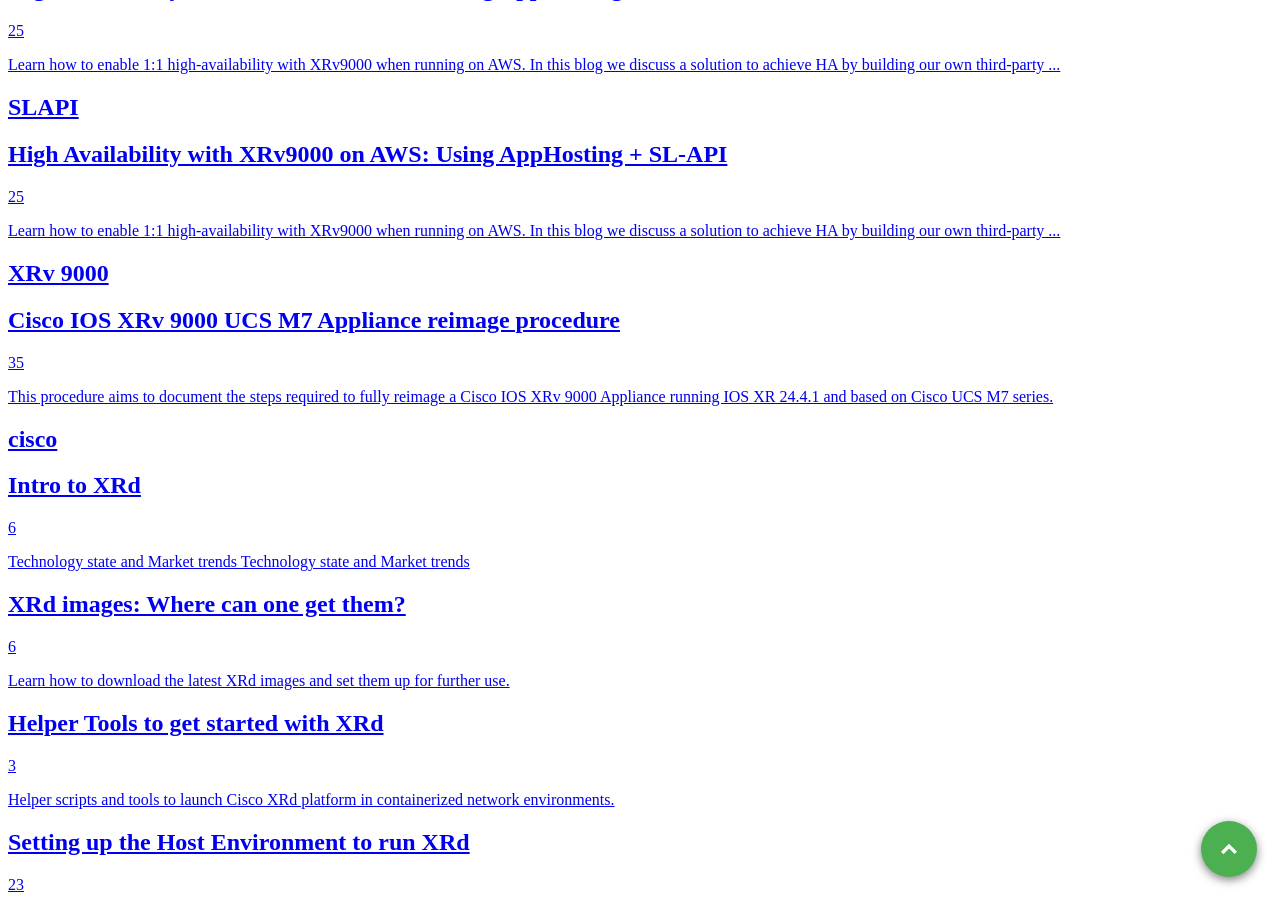
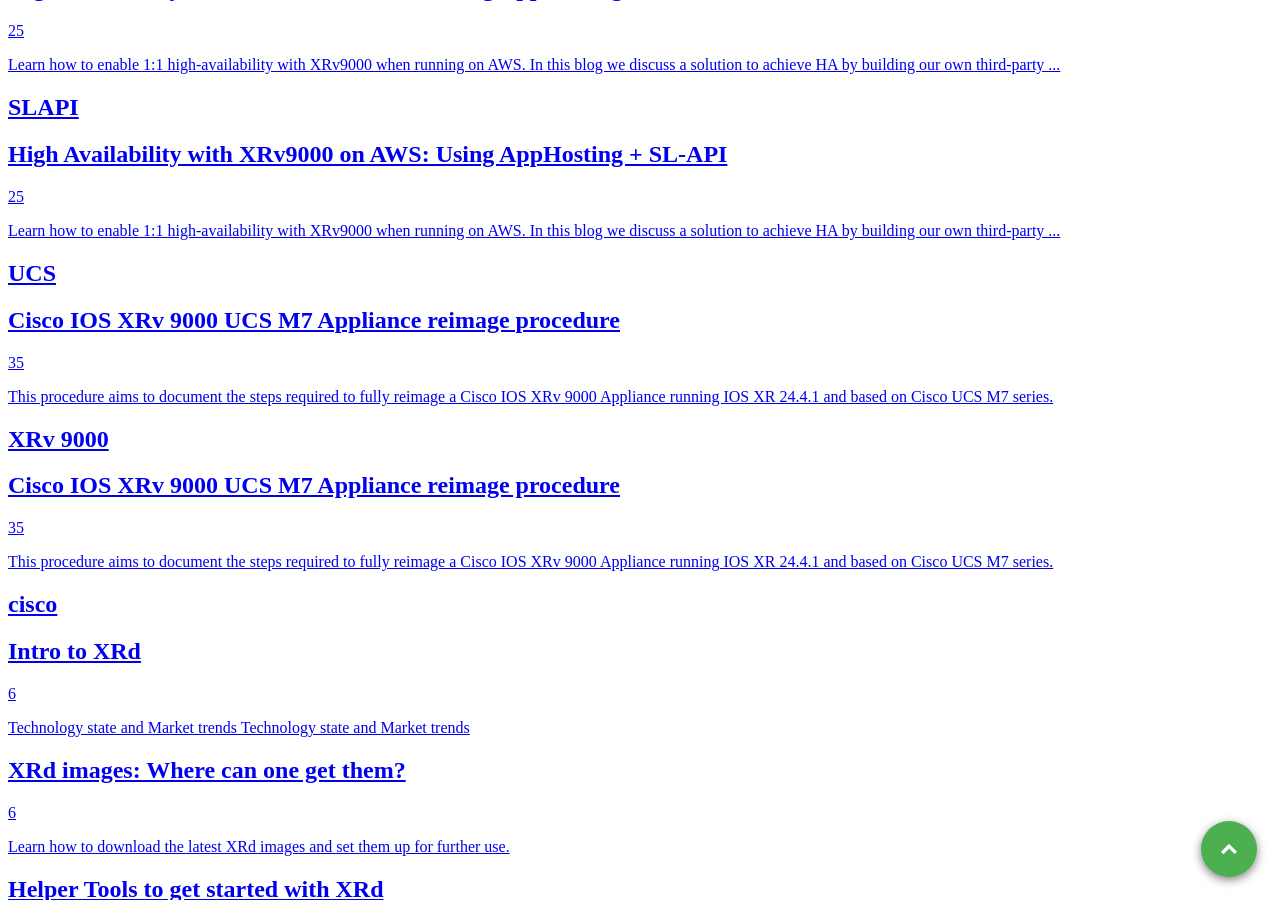
Before and after one commit to xrdocs/virtual-routing, a Jekyll site: the page built from _pages/tag-archive.html, in a window 1280 px wide and 900 px high, scrolled down 2516 px. Built offline with Jekyll 4.4.1, drawn with Linux system fonts in a browser that asks for light colours.

Commit message:
Update xrv-9000-ucs-m7-appliance-reimage.md

```diff
--- a/_tutorials/xrv-9000-ucs-m7-appliance-reimage.md
+++ b/_tutorials/xrv-9000-ucs-m7-appliance-reimage.md
@@ -7,6 +7,7 @@
   - iosxr
   - Appliance
   - XRv 9000
+  - UCS
 position: top
 excerpt: >-
   This procedure aims to document the steps required to fully reimage a Cisco
```
